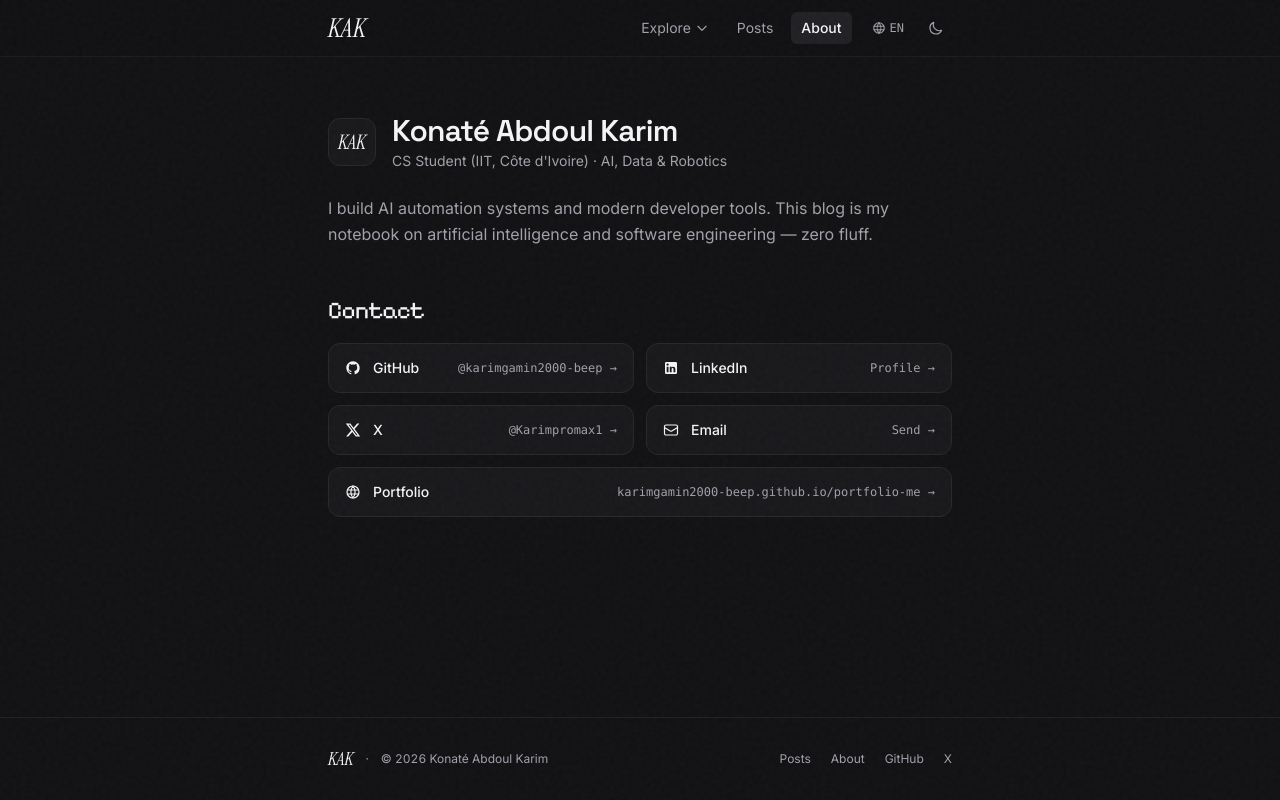
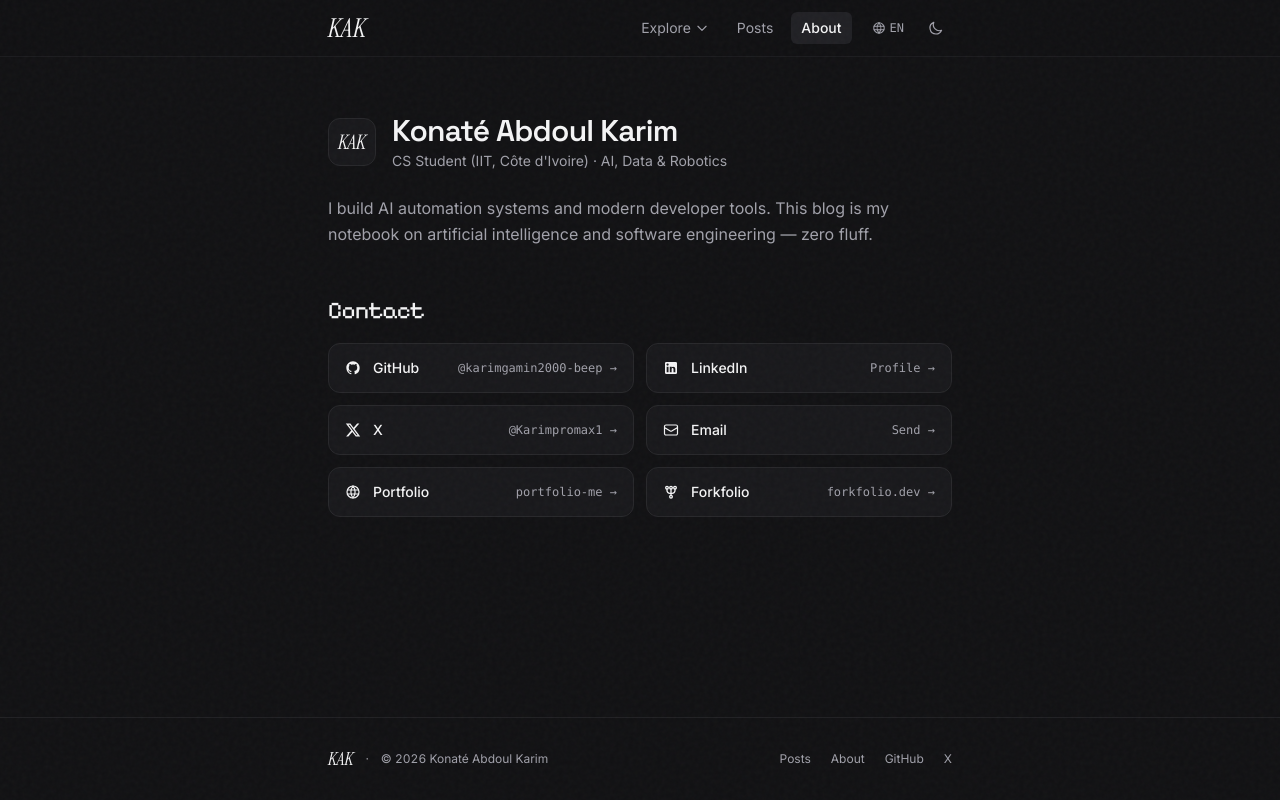
Before and after one commit to karimgamin2000-beep/karimgamin2000-beep.github.io, an Astro site: page /about in a window 1280 px wide. Built offline with nearby package versions, Linux system fonts and the light colour scheme; Astro itself is replaced by a stand-in of ours.

Commit message:
feat: add Forkfolio contact card with custom SVG icon

```diff
--- a/src/pages/about.astro
+++ b/src/pages/about.astro
@@ -107,7 +107,7 @@ import BaseLayout from '../layouts/BaseLayout.astro';
         href="https://karimgamin2000-beep.github.io/portfolio-me/"
         target="_blank"
         rel="noopener noreferrer"
-        class="sm:col-span-2 group flex items-center justify-between rounded-xl border border-[var(--border)] bg-[var(--bg-elevated)] px-4 py-3.5 hover:border-[var(--border-strong)] hover:bg-[var(--bg-subtle)]/60 transition-colors"
+        class="group flex items-center justify-between rounded-xl border border-[var(--border)] bg-[var(--bg-elevated)] px-4 py-3.5 hover:border-[var(--border-strong)] hover:bg-[var(--bg-subtle)]/60 transition-colors"
       >
         <div class="flex items-center gap-3 min-w-0">
           <svg class="w-4 h-4 shrink-0 text-[var(--text)]" fill="none" viewBox="0 0 24 24" stroke="currentColor" stroke-width="1.8" aria-hidden="true">
@@ -116,7 +116,27 @@ import BaseLayout from '../layouts/BaseLayout.astro';
           </svg>
           <span class="text-sm font-medium text-[var(--text)]">Portfolio</span>
         </div>
-        <span class="text-xs font-mono text-[var(--text-muted)] group-hover:text-[var(--text)] transition-colors">karimgamin2000-beep.github.io/portfolio-me &rarr;</span>
+        <span class="text-xs font-mono text-[var(--text-muted)] group-hover:text-[var(--text)] transition-colors">portfolio-me &rarr;</span>
+      </a>
+
+      <a
+        href="https://karimgamin2000-beep.forkfolio.dev/"
+        target="_blank"
+        rel="noopener noreferrer"
+        class="group flex items-center justify-between rounded-xl border border-[var(--border)] bg-[var(--bg-elevated)] px-4 py-3.5 hover:border-[var(--border-strong)] hover:bg-[var(--bg-subtle)]/60 transition-colors"
+      >
+        <div class="flex items-center gap-3 min-w-0">
+          <svg class="w-4 h-4 shrink-0 text-[var(--text)]" fill="none" viewBox="0 0 24 24" stroke="currentColor" stroke-width="2" aria-hidden="true">
+            <circle cx="6" cy="5.5" r="2" />
+            <circle cx="12" cy="5.5" r="2" />
+            <circle cx="18" cy="5.5" r="2" />
+            <circle cx="12" cy="19" r="2" />
+            <path stroke-linecap="round" stroke-linejoin="round" d="M12 7.5V17" />
+            <path stroke-linecap="round" stroke-linejoin="round" d="M6 7.5v2.25A4.25 4.25 0 0010.25 14h3.5A4.25 4.25 0 0018 9.75V7.5" />
+          </svg>
+          <span class="text-sm font-medium text-[var(--text)]">Forkfolio</span>
+        </div>
+        <span class="text-xs font-mono text-[var(--text-muted)] group-hover:text-[var(--text)] transition-colors">forkfolio.dev &rarr;</span>
       </a>
     </div>
   </section>
```
